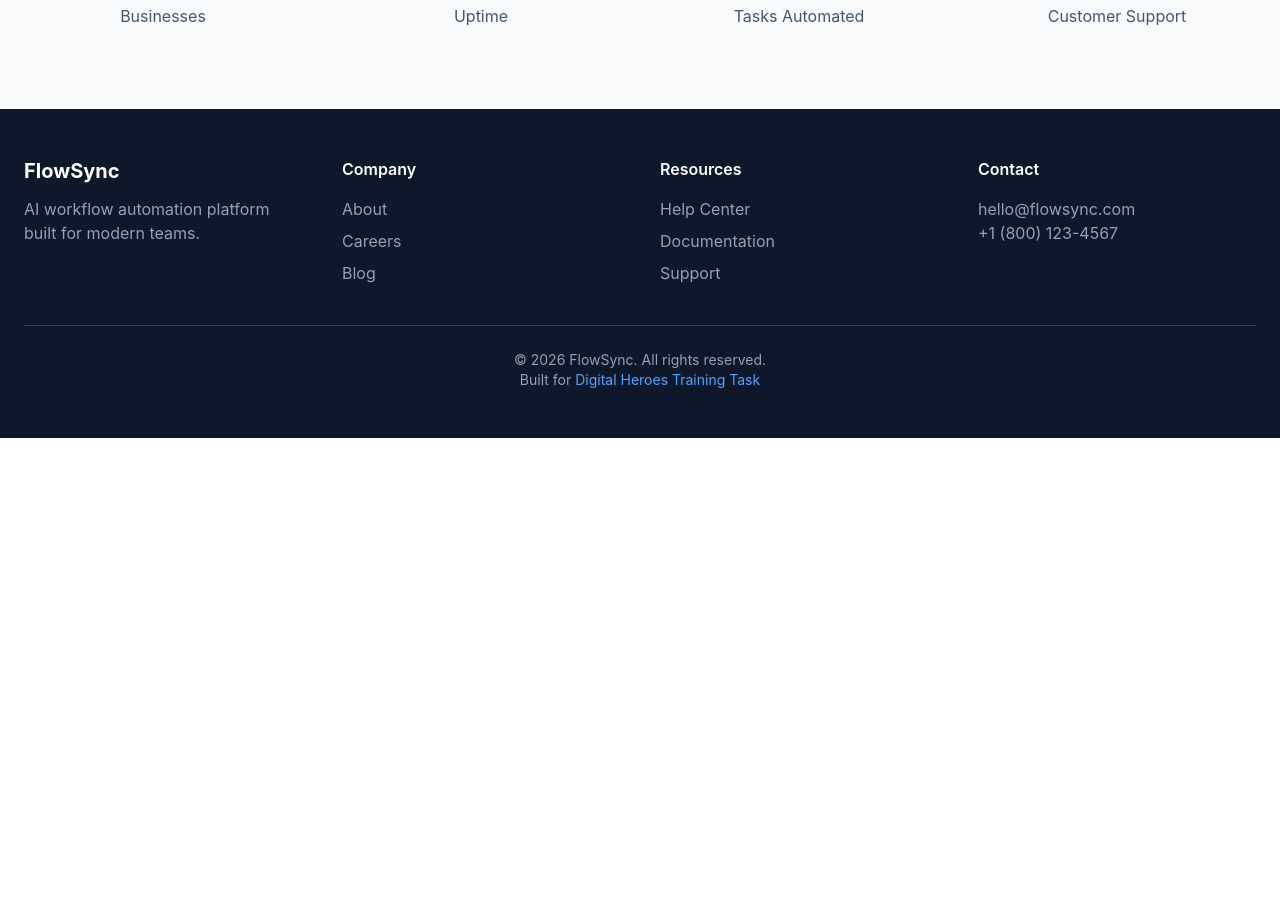
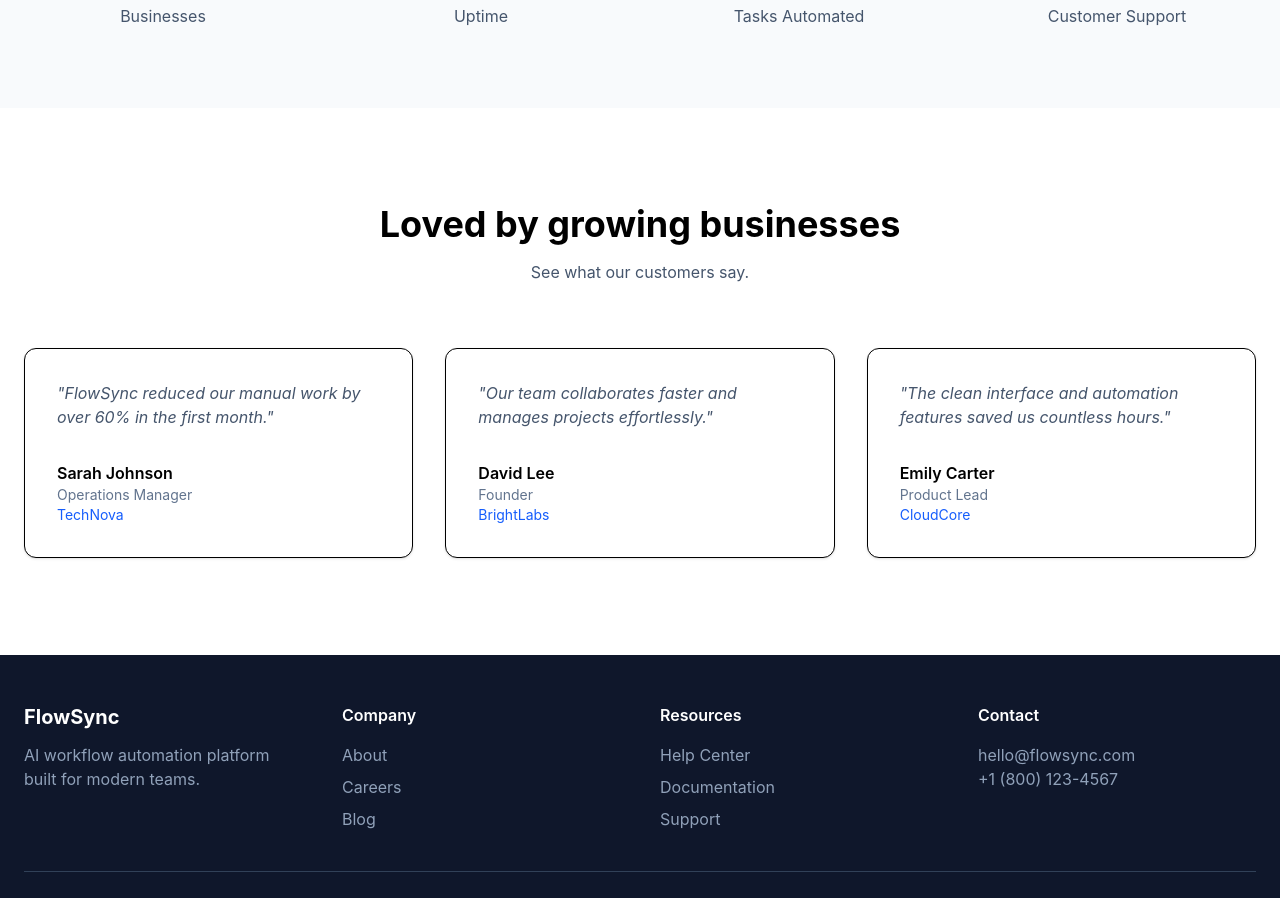
Before and after one commit to Charumehra/flowsync, a React (Vite) app: page / in a window 1280 px wide. Shown: the part 1839-2737 px from the top of the page. Before the commit the page ends 2277 px from the top, so only its background shows below. Built offline with nearby package versions, Linux system fonts and the light colour scheme.

Commit message:
feat: add accessible FAQ accordion component

```diff
--- /dev/null
+++ b/src/components/FAQ.jsx
@@ -0,0 +1,69 @@
+import { useState } from "react";
+import { ChevronDown } from "lucide-react";
+import { faqs } from "../data/faq";
+
+export default function FAQ() {
+  const [active, setActive] = useState(null);
+
+  return (
+    <section className="bg-slate-50 py-24">
+      <div className="mx-auto max-w-4xl px-6">
+
+        <div className="text-center">
+
+          <h2 className="text-4xl font-bold">
+            Frequently Asked Questions
+          </h2>
+
+          <p className="mt-4 text-slate-600">
+            Everything you need to know.
+          </p>
+
+        </div>
+
+        <div className="mt-12 space-y-4">
+
+          {faqs.map((faq, index) => (
+
+            <article
+              key={faq.question}
+              className="rounded-xl border bg-white"
+            >
+
+              <button
+                onClick={() =>
+                  setActive(active === index ? null : index)
+                }
+                className="flex w-full items-center justify-between p-6 text-left font-semibold"
+                aria-expanded={active === index}
+              >
+                {faq.question}
+
+                <ChevronDown
+                  className={`transition ${
+                    active === index ? "rotate-180" : ""
+                  }`}
+                />
+
+              </button>
+
+              {active === index && (
+
+                <div className="border-t px-6 py-5 text-slate-600">
+
+                  {faq.answer}
+
+                </div>
+
+              )}
+
+            </article>
+
+          ))}
+
+        </div>
+
+      </div>
+    </section>
+  );
+}
--- /dev/null
+++ b/src/components/Testimonials.jsx
@@ -0,0 +1,81 @@
+const testimonials = [
+  {
+    name: "Sarah Johnson",
+    role: "Operations Manager",
+    company: "TechNova",
+    quote:
+      "FlowSync reduced our manual work by over 60% in the first month."
+  },
+  {
+    name: "David Lee",
+    role: "Founder",
+    company: "BrightLabs",
+    quote:
+      "Our team collaborates faster and manages projects effortlessly."
+  },
+  {
+    name: "Emily Carter",
+    role: "Product Lead",
+    company: "CloudCore",
+    quote:
+      "The clean interface and automation features saved us countless hours."
+  }
+];
+
+export default function Testimonials() {
+  return (
+    <section className="bg-white py-24">
+
+      <div className="mx-auto max-w-7xl px-6">
+
+        <div className="text-center">
+
+          <h2 className="text-4xl font-bold">
+            Loved by growing businesses
+          </h2>
+
+          <p className="mt-4 text-slate-600">
+            See what our customers say.
+          </p>
+
+        </div>
+
+        <div className="mt-16 grid gap-8 md:grid-cols-3">
+
+          {testimonials.map((item) => (
+
+            <article
+              key={item.name}
+              className="rounded-xl border bg-white p-8 shadow-sm"
+            >
+
+              <p className="italic text-slate-600">
+                "{item.quote}"
+              </p>
+
+              <div className="mt-8">
+
+                <h3 className="font-semibold">
+                  {item.name}
+                </h3>
+
+                <p className="text-sm text-slate-500">
+                  {item.role}
+                </p>
+
+                <p className="text-sm text-blue-600">
+                  {item.company}
+                </p>
+
+              </div>
+
+            </article>
+
+          ))}
+
+        </div>
+
+      </div>
+    </section>
+  );
+}
--- /dev/null
+++ b/src/data/faq.js
@@ -0,0 +1,22 @@
+export const faqs = [
+  {
+    question: "Can I try FlowSync for free?",
+    answer:
+      "Yes. Every account starts with a 14-day free trial. No credit card is required."
+  },
+  {
+    question: "Does FlowSync integrate with Slack?",
+    answer:
+      "Yes. We support Slack, Microsoft Teams, Google Workspace and many more."
+  },
+  {
+    question: "Is my data secure?",
+    answer:
+      "Absolutely. We use encryption, secure authentication, and regular backups."
+  },
+  {
+    question: "Can I upgrade my plan later?",
+    answer:
+      "Yes. Upgrade or downgrade your subscription anytime."
+  }
+];
--- a/src/pages/Home.jsx
+++ b/src/pages/Home.jsx
@@ -2,6 +2,7 @@ import Hero from "../components/Hero";
 import TrustedCompanies from "../components/TrustedCompanies";
 import Features from "../components/Features";
 import Stats from "../components/Stats";
+import Testimonials from "../components/Testimonials";
 
 export default function Home() {
   return (
@@ -10,6 +11,7 @@ export default function Home() {
       <TrustedCompanies />
       <Features />
       <Stats />
+      <Testimonials />
     </>
   );
 }
```
